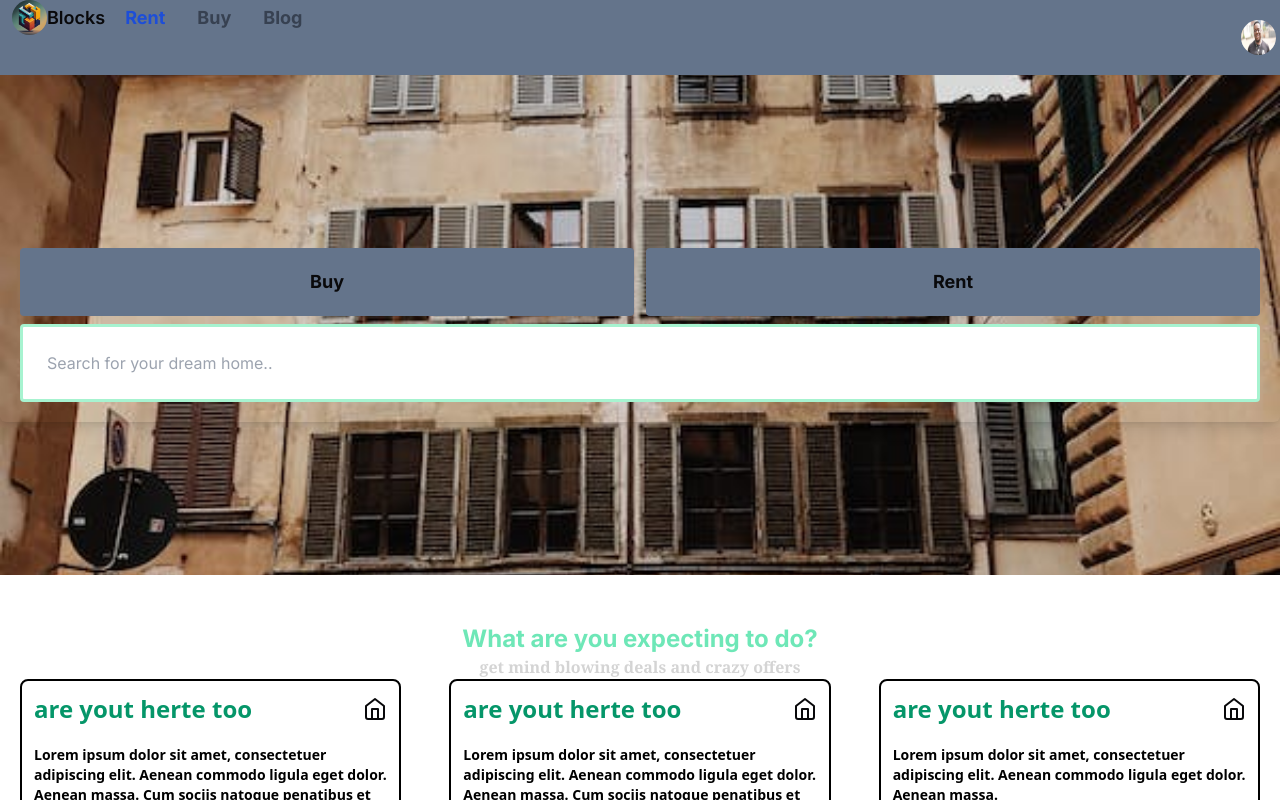
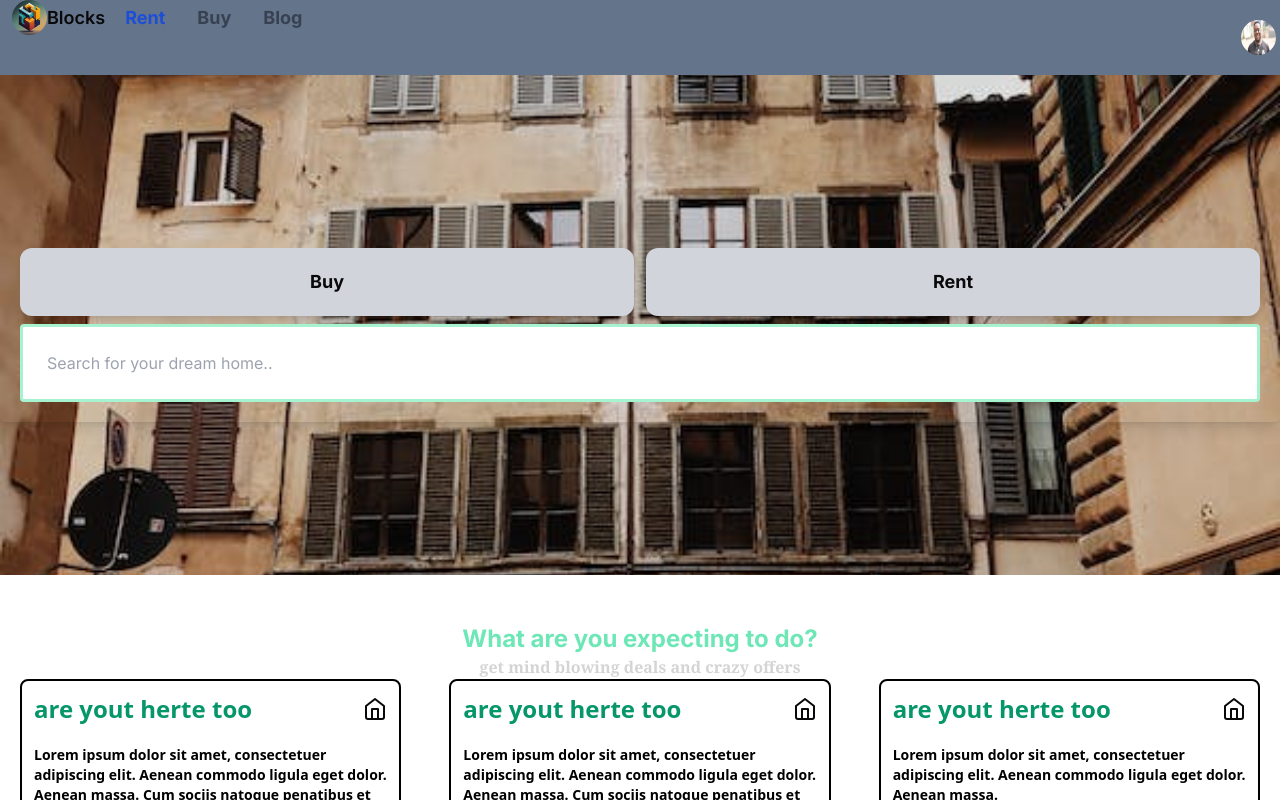
Before and after one commit to Royweru/blocks-real-estate-next-14, a Next.js app: page / in a window 1280 px wide. Shown: the top 800 px of the page. Built offline with nearby package versions, Linux system fonts and the light colour scheme.

Commit message:
modified:   components/search-bar.tsx 	modified:   package-lock.json 	modified:   package.json

```diff
--- a/components/search-bar.tsx
+++ b/components/search-bar.tsx
@@ -4,14 +4,14 @@ const SearchBar = () => {
   return (
     <div className=" w-full shadow-lg flex justify-center items-center p-5 rounded-md flex-col gap-y-2">
       <div className=" w-full flex justify-center items-center gap-x-3">
-        <div className="p-5 rounded bg-slate-500 w-2/4 flex
+        <div className="p-5 rounded-xl  bg-gray-300 w-2/4 flex
         justify-center items-center text-lg font-bold hover:cursor-pointer
-        hover:opacity-80 transition ">
+        hover:opacity-80 transition shadow-lg">
           Buy
         </div>
-        <div className="p-5 rounded bg-slate-500 w-2/4 flex
+        <div className="p-5 rounded-xl  w-2/4 flex bg-gray-300
         justify-center items-center text-lg font-bold hover:cursor-pointer
-         hover:opacity-80 transition
+         hover:opacity-80 transition shadow-lg
         ">
           Rent
         </div>
--- a/package.json
+++ b/package.json
@@ -9,6 +9,7 @@
     "lint": "next lint"
   },
   "dependencies": {
+    "@clerk/nextjs": "^4.28.1",
     "@prisma/client": "^5.7.0",
     "@radix-ui/react-dialog": "^1.0.5",
     "@radix-ui/react-dropdown-menu": "^2.0.6",
```
Also changed, not shown: 1 other file (tests, documents, lock files or other folders).
